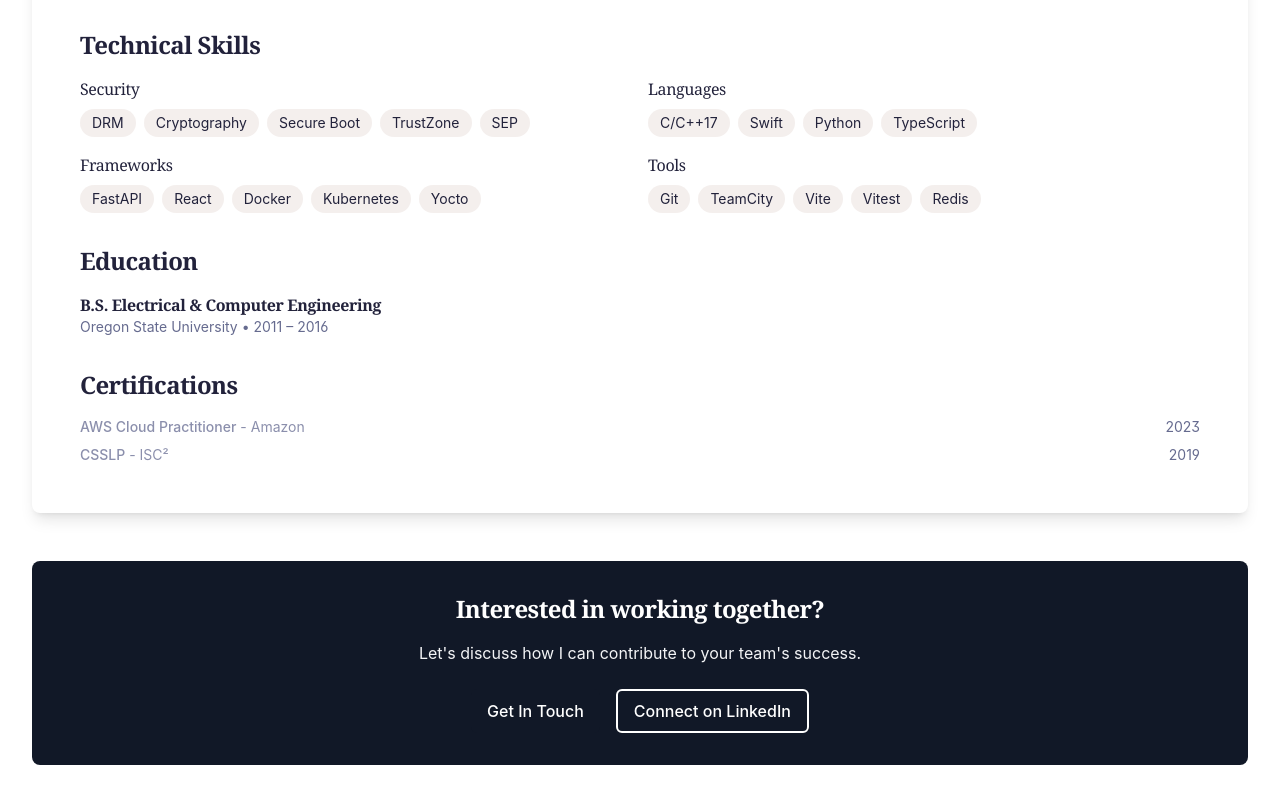
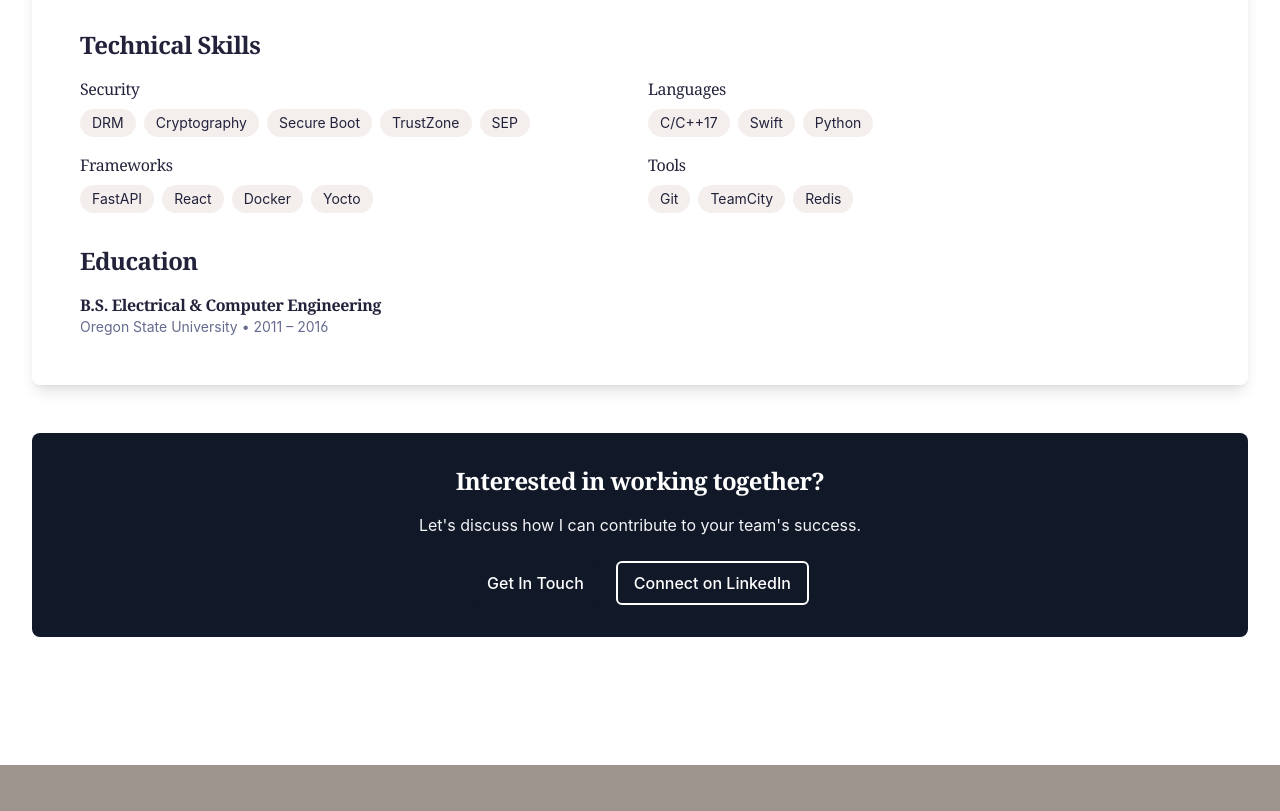
Before and after one commit to bfhayes/bryanthayes-dot-com, an Astro site: page /work in a window 1280 px wide. Shown: the part 1253-2064 px from the top of the page. Built offline with nearby package versions, Linux system fonts and the light colour scheme; Astro itself is replaced by a stand-in of ours.

Commit message:
fixed resume

```diff
--- a/src/components/home/UnifiedHomepage.astro
+++ b/src/components/home/UnifiedHomepage.astro
@@ -79,6 +79,15 @@
           <span class="inline-block px-4 py-2 text-sm font-medium rounded-full bg-gray-200 text-gray-900">
             Welcome to my world
           </span>
+        </div>
+
+        <!-- Headshot -->
+        <div class="mb-8 animate-fade-in">
+          <img
+            src="/images/general/headshot.jpeg"
+            alt="Bryant Hayes"
+            class="w-24 h-24 md:w-32 md:h-32 rounded-full mx-auto border-4 border-white shadow-lg object-cover"
+          />
         </div>
 
         <!-- Main heading -->
--- a/src/components/professional/ResumeViewer.tsx
+++ b/src/components/professional/ResumeViewer.tsx
@@ -17,11 +17,6 @@
   gpa?: string;
 }
 
-interface Certification {
-  name: string;
-  issuer: string;
-  year: string;
-}
 
 interface ResumeData {
   name: string;
@@ -34,7 +29,6 @@
   experience: Experience[];
   education: Education[];
   skills: Record<string, string[]>;
-  certifications: Certification[];
 }
 
 interface Props {
@@ -155,22 +149,6 @@
         </div>
       </section>
 
-      {/* Certifications */}
-      {resumeData.certifications.length > 0 && (
-        <section>
-          <h2 className="text-2xl font-serif font-semibold text-space-cadet mb-4">Certifications</h2>
-          <div className="space-y-2">
-            {resumeData.certifications.map((cert, index) => (
-              <div key={index} className="flex justify-between">
-                <span className="text-sm text-ultra-violet-700">
-                  <span className="font-medium">{cert.name}</span> - {cert.issuer}
-                </span>
-                <span className="text-sm text-ultra-violet-600">{cert.year}</span>
-              </div>
-            ))}
-          </div>
-        </section>
-      )}
     </div>
   );
 }
--- a/src/pages/work.astro
+++ b/src/pages/work.astro
@@ -77,15 +77,10 @@
 
   skills: {
     'Security': ['DRM', 'Cryptography', 'Secure Boot', 'TrustZone', 'SEP'],
-    'Languages': ['C/C++17', 'Swift', 'Python', 'TypeScript'],
-    'Frameworks': ['FastAPI', 'React', 'Docker', 'Kubernetes', 'Yocto'],
-    'Tools': ['Git', 'TeamCity', 'Vite', 'Vitest', 'Redis']
-  },
-
-  certifications: [
-    { name: 'AWS Cloud Practitioner', issuer: 'Amazon', year: '2023' },
-    { name: 'CSSLP', issuer: 'ISC²', year: '2019' }
-  ]
+    'Languages': ['C/C++17', 'Swift', 'Python'],
+    'Frameworks': ['FastAPI', 'React', 'Docker', 'Yocto'],
+    'Tools': ['Git', 'TeamCity', 'Redis']
+  }
 };
 ---
 
```
Also changed, not shown: 3 other files.
